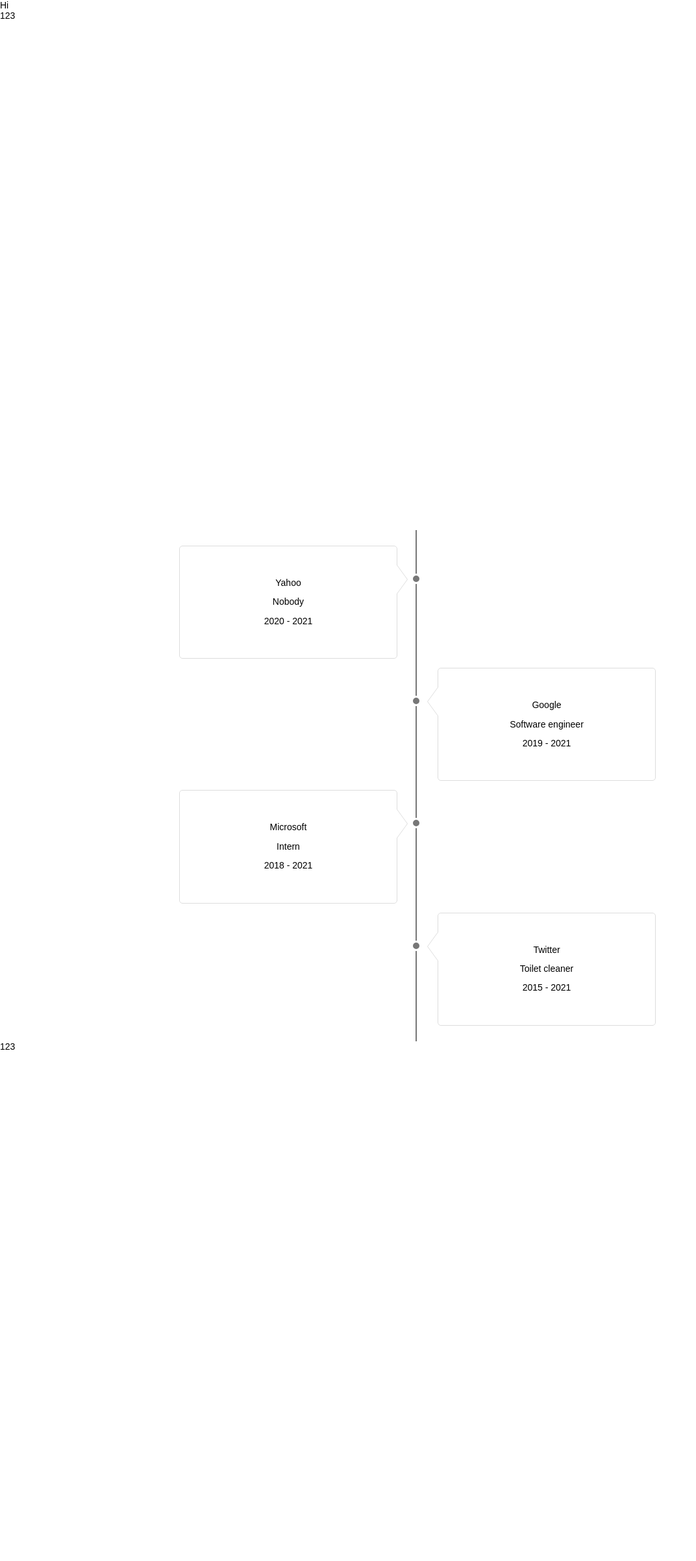
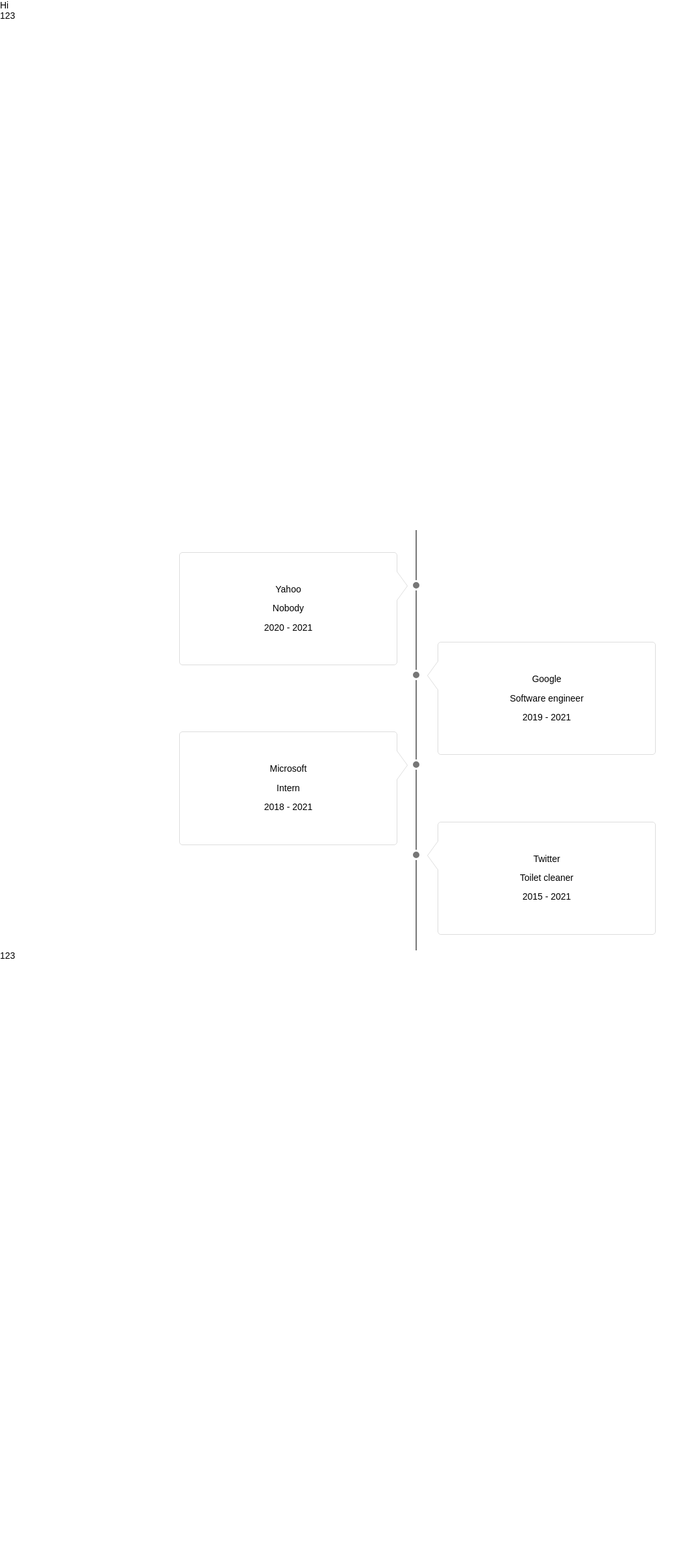
Before and after one commit to changhc/personal-site-template, a Jekyll site: the page built from index.markdown, in a window 1280 px wide. Shown: the whole page at 65% size, without its empty margins (0-1072 px from the left). Built offline with Jekyll 4.4.1, drawn with Linux system fonts in a browser that asks for light colours; after the commit the page ends 2263 px from its top, so only the background shows below that.

Commit message:
interleve blocks

```diff
--- a/assets/main.scss
+++ b/assets/main.scss
@@ -9,7 +9,8 @@
 
 div.timeline {
   margin: 0;
-  padding: 10px 0;
+  padding-top: 70px;
+  padding-bottom: 10px;
   list-style-type: none;
   border-right: 2px solid #777;
   width: 50%;
@@ -17,16 +18,16 @@ div.timeline {
   .wrapper {
     display: block;
     position: relative;
+    margin-top: -50px;
 
     .content {
-      -moz-border-radius: 5px;
-      -webkit-border-radius: 5px;
       border-radius: 5px;
       margin: 1em 28px;
       padding: 3em;
       text-align: center;
       line-height: 2.1;
       max-width: 250px;
+      min-height: 50px;
       border: 1px solid #ddd;
     }
 
@@ -37,9 +38,7 @@ div.timeline {
       height: 10px;
       border: 3px solid #fff;
       position: absolute;
-      -moz-border-radius: 50px;
-      -webkit-border-radius: 50px;
-      border-radius: 50 spx;
+      border-radius: 50px;
     }
 
     &:nth-child(odd) {
```
